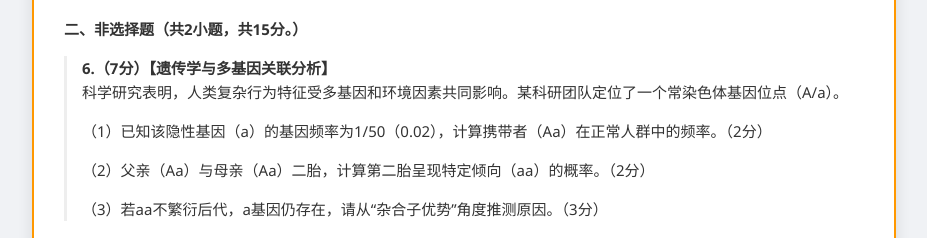
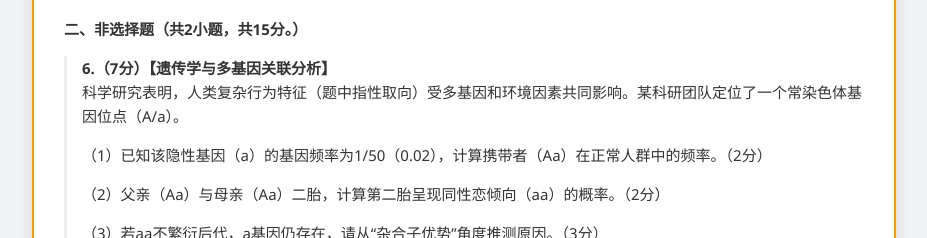
Before and after one commit to dickeatingteam/dickeating2778-, a plain HTML site: page H.html in a window 1280 px wide. Shown: the part 955-1193 px from the top of the page, without its empty margins (176-1103 px from the left). Drawn offline with Linux system fonts and the light colour scheme.

Commit message:
Update questions and button text in H.html

```diff
--- a/H.html
+++ b/H.html
@@ -72,9 +72,9 @@
         <p><strong>二、非选择题（共2小题，共15分。）</strong></p>
         <div class="q-block">
             <p><strong>6.（7分）【遗传学与多基因关联分析】</strong><br>
-            科学研究表明，人类复杂行为特征受多基因和环境因素共同影响。某科研团队定位了一个常染色体基因位点（A/a）。</p>
+            科学研究表明，人类复杂行为特征（题中指性取向）受多基因和环境因素共同影响。某科研团队定位了一个常染色体基因位点（A/a）。</p>
             <p>（1）已知该隐性基因（a）的基因频率为1/50（0.02），计算携带者（Aa）在正常人群中的频率。（2分）</p>
-            <p>（2）父亲（Aa）与母亲（Aa）二胎，计算第二胎呈现特定倾向（aa）的概率。（2分）</p>
+            <p>（2）父亲（Aa）与母亲（Aa）二胎，计算第二胎呈现同性恋倾向（aa）的概率。（2分）</p>
             <p>（3）若aa不繁衍后代，a基因仍存在，请从“杂合子优势”角度推测原因。（3分）</p>
         </div>
         <div class="q-block">
@@ -114,7 +114,7 @@
         </div>
 
         <div class="btn-group">
-            <button class="btn btn-submit" onclick="submitExam()">交卷 & 生成全科报告</button>
+            <button class="btn btn-submit" onclick="submitExam()">请截屏发送</button>
             <button class="btn btn-reset" onclick="location.reload()">重新投胎</button>
         </div>
 
```
